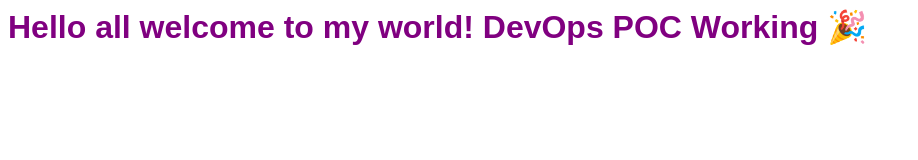
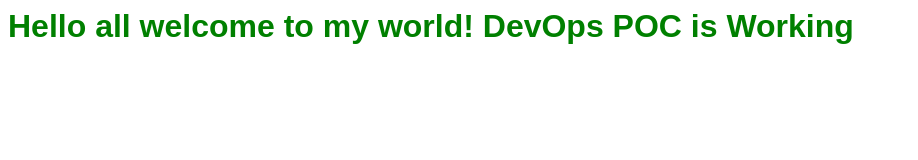
Before and after one commit to yash-git-max/Hello-World-POC-002, a plain HTML site: page index.html in a window 1280 px wide. Shown: the whole page, without its empty margins (0-918 px from the left). Drawn offline with Linux system fonts and the light colour scheme.

Commit message:
Update index.html

```diff
--- a/index.html
+++ b/index.html
@@ -1,3 +1,3 @@
-<h1 style="font-family:Arial; color:purple;">
-  Hello all welcome to my world! DevOps POC Working 🎉
+<h1 style="font-family:Arial; color:green;">
+  Hello all welcome to my world! DevOps POC is Working
 </h1>
```
